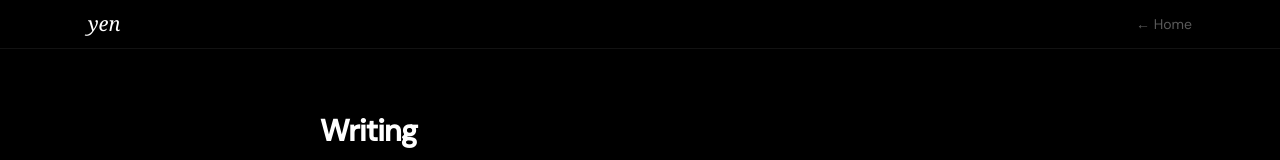
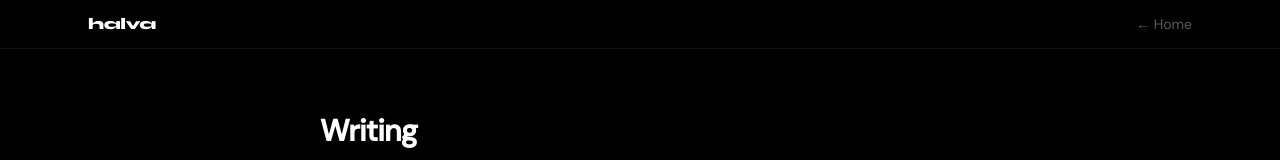
Before and after one commit to halva2251/Portfolio, a React (Vite) app in the folder client/: page /blog in a window 1280 px wide. Shown: the top 160 px of the page. Built offline with nearby package versions, Linux system fonts and the light colour scheme; no server answers.

Commit message:
fix: update blog nav logo to match new design (halva, Syne bold)

```diff
--- a/client/src/pages/Blog.tsx
+++ b/client/src/pages/Blog.tsx
@@ -13,8 +13,8 @@ const Blog = () => (
   <div className="min-h-screen">
     <header className="sticky top-0 z-50 bg-surface/90 backdrop-blur-md border-b border-surface-border">
       <div className="max-w-6xl mx-auto flex items-center justify-between px-3 sm:px-4 md:px-6 h-12">
-        <Link to="/" className="font-serif text-xl italic text-text-primary">
-          yen
+        <Link to="/" className="font-display font-extrabold text-base tracking-tight text-text-primary">
+          halva
         </Link>
         <Link
           to="/"
--- a/client/src/pages/BlogPost.tsx
+++ b/client/src/pages/BlogPost.tsx
@@ -20,8 +20,8 @@ const BlogPost = () => {
     <div className="min-h-screen">
       <header className="sticky top-0 z-50 bg-surface/90 backdrop-blur-md border-b border-surface-border">
         <div className="max-w-6xl mx-auto flex items-center justify-between px-3 sm:px-4 md:px-6 h-12">
-          <Link to="/" className="font-serif text-xl italic text-text-primary">
-            yen
+          <Link to="/" className="font-display font-extrabold text-base tracking-tight text-text-primary">
+            halva
           </Link>
           <Link
             to="/blog"
```
